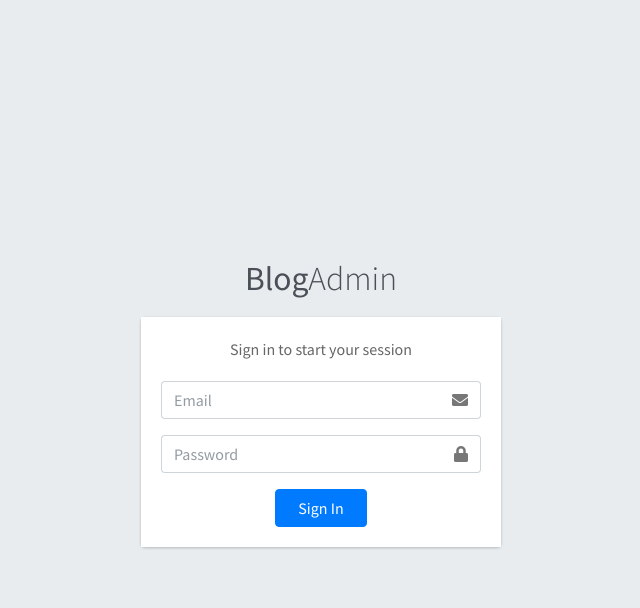
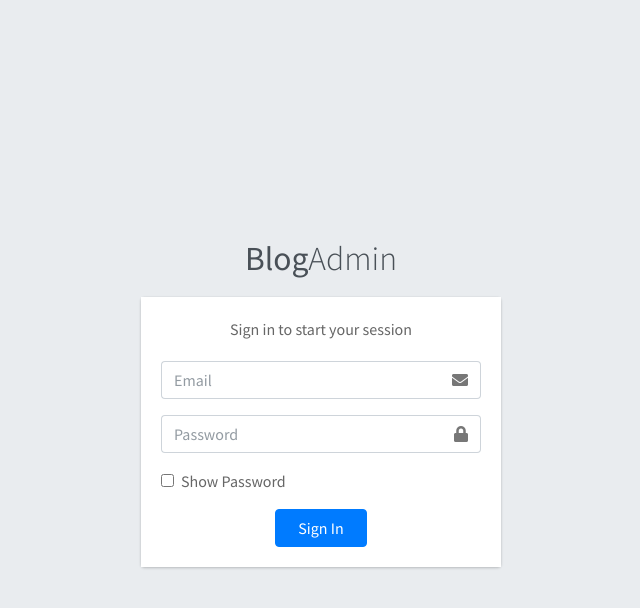
Before and after one commit to thantharhnin17/php_blog, a PHP site: page /admin/login.php in a window 1280 px wide. Shown: the top 608 px of the page, without its empty margins (319-959 px from the left). Run offline with PHP 8.4, Linux system fonts and the light colour scheme; some libraries are stand-ins or nearby versions.

Commit message:
data remain when fail

```diff
--- a/admin/login.php
+++ b/admin/login.php
@@ -24,7 +24,7 @@
                 header('Location: index.php');
             }
         }
-        echo "<script>alert('Incorrect credentials')</script>";
+        $loginError = 'Incorrect credentials';
     }
 
 ?>
@@ -64,7 +64,7 @@
         <input name="_token" type="hidden" value="<?php echo $_SESSION['_token']; ?>">
 
         <div class="input-group mb-3">
-          <input type="email" name="email" class="form-control" placeholder="Email">
+          <input type="email" name="email" class="form-control" placeholder="Email"  value="<?php echo escape($_POST['email'] ?? ''); ?>">
           <div class="input-group-append">
             <div class="input-group-text">
               <span class="fas fa-envelope"></span>
@@ -72,13 +72,19 @@
           </div>
         </div>
         <div class="input-group mb-3">
-          <input type="password" name="password" class="form-control" placeholder="Password">
+          <input type="password" name="password" id="pass" class="form-control" placeholder="Password"  value="<?php echo escape($_POST['password'] ?? ''); ?>">
           <div class="input-group-append">
             <div class="input-group-text">
               <span class="fas fa-lock"></span>
             </div>
           </div>
         </div>
+        <div class="form-group-inline form-check">
+              <input type="checkbox" class="form-check-input" id="checkPass" onclick="showPassword()">
+              <label class="form-check-label" for="checkPass">Show Password</label>
+          </div>
+        <div class="text-danger mb-3"><?php echo empty($loginError) ? '': '*'.$loginError; ?></div>
+
         <div class="d-flex justify-content-center align-items-center">
 
           <!-- /.col -->
@@ -98,6 +104,17 @@
 </div>
 <!-- /.login-box -->
 
+<script>
+    function showPassword() {
+      var x = document.getElementById("pass");
+      if (x.type === "password") {
+        x.type = "text";
+      } else {
+        x.type = "password";
+      }
+    }
+  </script>
+
 <!-- jQuery -->
 <script src="../plugins/jquery/jquery.min.js"></script>
 <!-- Bootstrap 4 -->
--- a/login.php
+++ b/login.php
@@ -63,7 +63,7 @@
         <input name="_token" type="hidden" value="<?php echo $_SESSION['_token']; ?>">
 
         <div class="input-group mb-3">
-          <input type="email" name="email" class="form-control" placeholder="Email">
+          <input type="email" name="email" class="form-control" placeholder="Email" value="<?php echo escape($_POST['email'] ?? ''); ?>">
           <div class="input-group-append">
             <div class="input-group-text">
               <span class="fas fa-envelope"></span>
@@ -71,7 +71,7 @@
           </div>
         </div>
         <div class="input-group mb-3">
-          <input type="password" name="password" id="pass" class="form-control" placeholder="Password">
+          <input type="password" name="password" id="pass" class="form-control" placeholder="Password" value="<?php echo escape($_POST['password'] ?? ''); ?>">
           <div class="input-group-append">
             <div class="input-group-text">
               <span class="fas fa-lock"></span>
--- a/register.php
+++ b/register.php
@@ -86,7 +86,7 @@
         <div class="mb-3">
           <div class="form-text text-danger"><?php echo empty($nameError) ? '': '*'.$nameError; ?></div>
           <div class="input-group">
-            <input type="name" name="name" class="form-control" placeholder="Name">
+            <input type="name" name="name" class="form-control" placeholder="Name"  value="<?php echo escape($_POST['name'] ?? ''); ?>">
             <div class="input-group-append">
               <div class="input-group-text">
                 <span class="fas fa-user"></span>
@@ -97,7 +97,7 @@
         <div class="mb-3">
           <div class="form-text text-danger"><?php echo empty($emailError) ? '': '*'.$emailError; ?></div>
           <div class="input-group">
-            <input type="email" name="email" class="form-control" placeholder="Email">
+            <input type="email" name="email" class="form-control" placeholder="Email"  value="<?php echo escape($_POST['email'] ?? ''); ?>">
             <div class="input-group-append">
               <div class="input-group-text">
                 <span class="fas fa-envelope"></span>
@@ -108,7 +108,7 @@
         <div class="mb-3">
           <div class="form-text text-danger"><?php echo empty($passwordError) ? '': '*'.$passwordError; ?></div>
           <div class="input-group">
-            <input type="password" name="password" class="form-control" id="pass" placeholder="Password">
+            <input type="password" name="password" class="form-control" id="pass" placeholder="Password"  value="<?php echo escape($_POST['password'] ?? ''); ?>">
             <div class="input-group-append">
               <div class="input-group-text">
                 <span class="fas fa-lock"></span>
```
Also changed, not shown: admin/add.php (+4 -4 lines), admin/user_add.php (+5 -5 lines).
